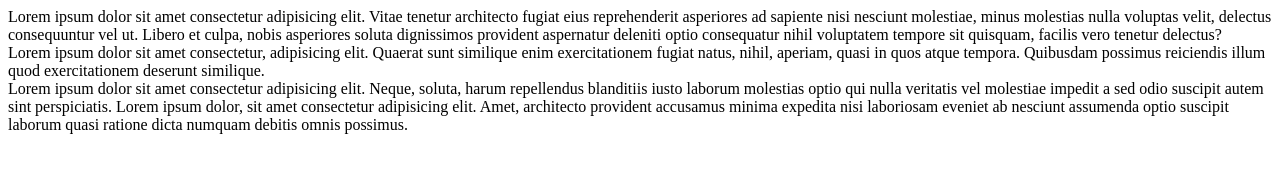
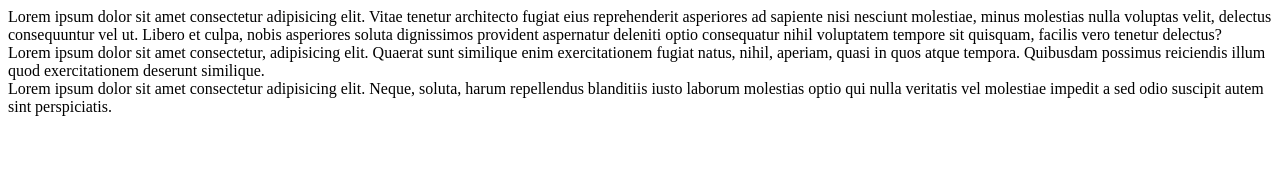
Before and after one commit to VaishnaviSonwaneBntSoft/GitDemo, a plain HTML site: page index.html in a window 1280 px wide. Drawn offline with Linux system fonts and the light colour scheme.

Commit message:
changes added

```diff
--- a/images/style.css
+++ b/images/style.css
@@ -1,3 +1,4 @@
 body{
     background-color: black;
+    color: black;
 }
--- a/index.html
+++ b/index.html
@@ -16,6 +16,6 @@
     Lorem ipsum dolor sit amet consectetur adipisicing elit. Neque, soluta, harum repellendus blanditiis iusto laborum molestias optio qui nulla veritatis vel molestiae impedit a sed odio suscipit autem sint perspiciatis.
 
 
-    Lorem ipsum dolor, sit amet consectetur adipisicing elit. Amet, architecto provident accusamus minima expedita nisi laboriosam eveniet ab nesciunt assumenda optio suscipit laborum quasi ratione dicta numquam debitis omnis possimus.
+    <nav></nav>
 </body>
 </html>
```
